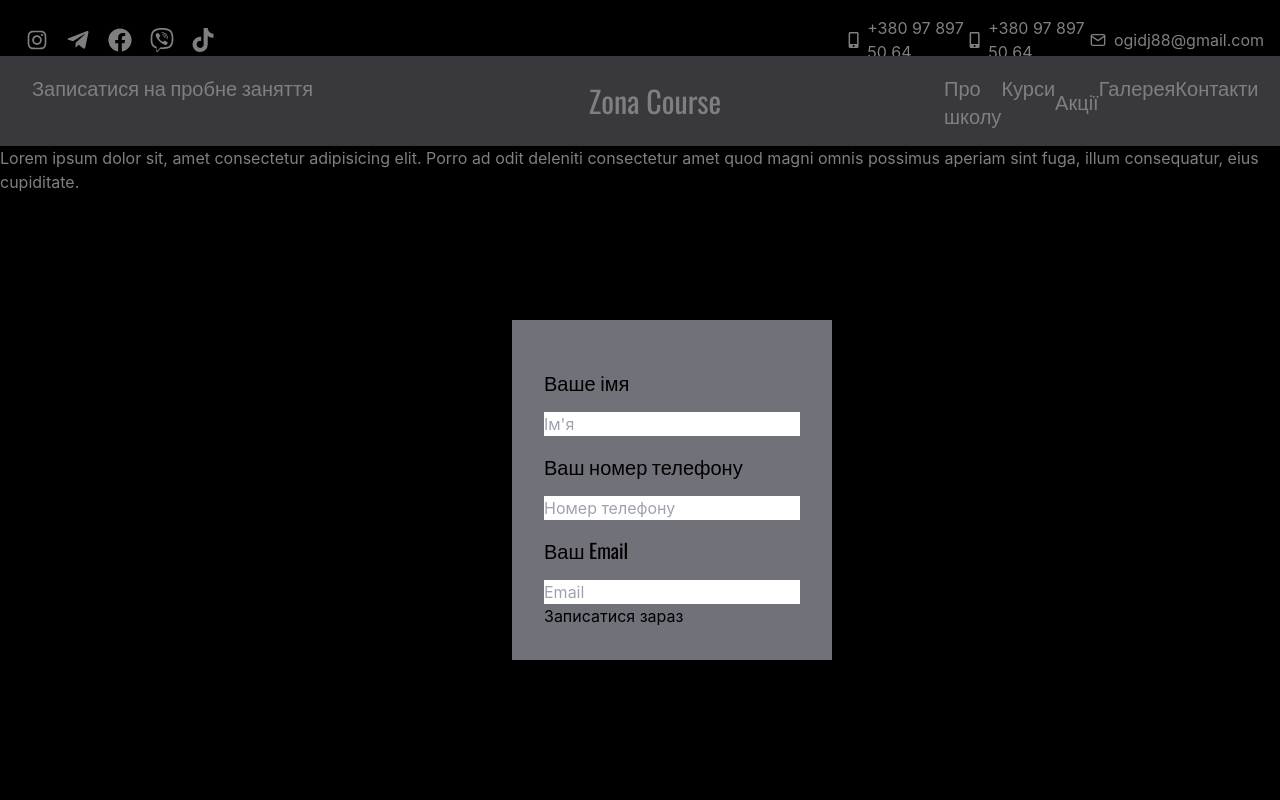
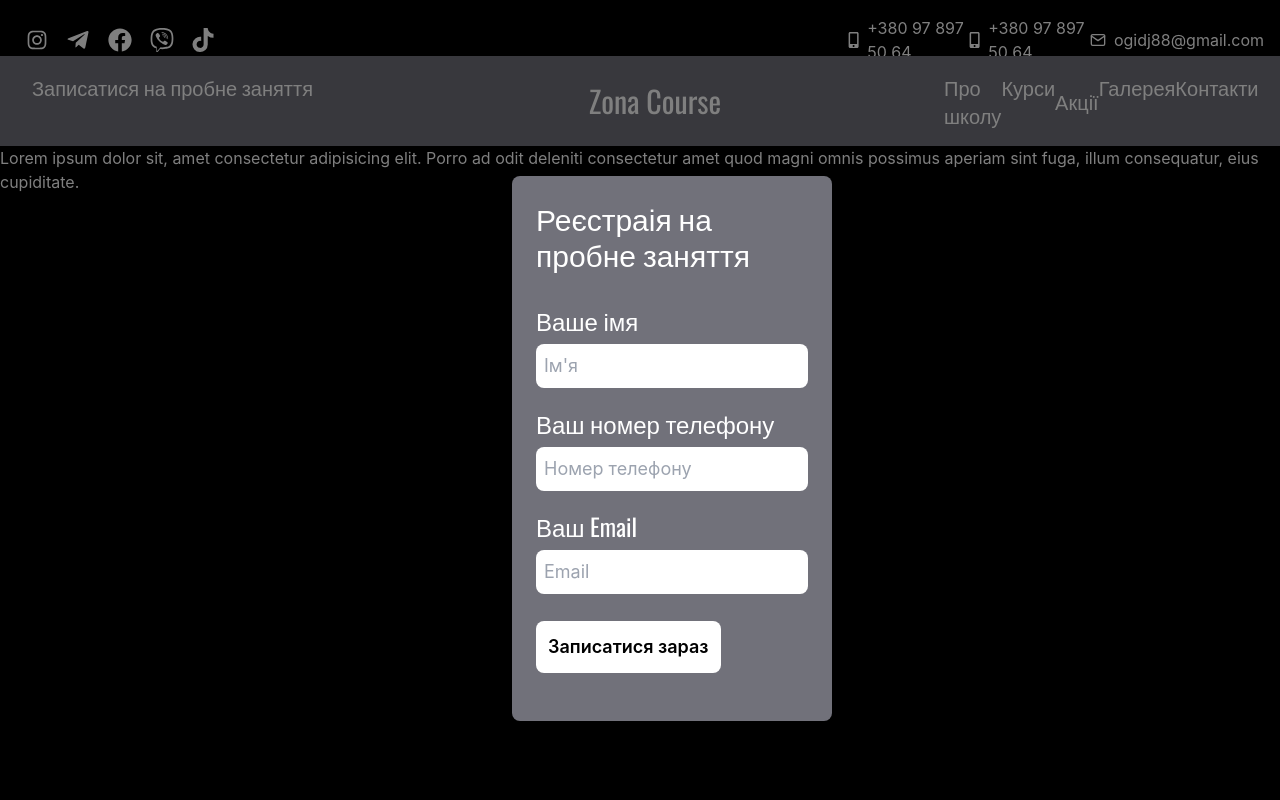
Before and after one commit to VladyslavMazurets/zona_course, a React (Create React App) app: page / in a window 1280 px wide. Both pictures are taken after a click on the button "Записатися на пробне заняття". Shown: the top 800 px of the page. Built offline with nearby package versions, Linux system fonts and the light colour scheme.

Commit message:
added title and style for Registration

```diff
--- a/src/components/Navbar.jsx
+++ b/src/components/Navbar.jsx
@@ -4,16 +4,22 @@ import { Link } from 'react-router-dom';
 import TopBar from './TopBar';
 import Registration from './Registration';
 
-const NavBtn = 'transition delay-100 hover:text-orange-400';
+const NavBtn = 'transition delay-100 ease-linear hover:text-orange-400';
 
 function Navbar() {
   const [buttonClick, setButtonClick] = useState(false);
 
   return (
-    <div className="relative z-0">
+    <>
       <TopBar />
-      <div className="sticky top-0 flex items-center w-full h-[90px] bg-zinc-500 px-8">
-        <div className="flex justify-between w-full text-white text-xl font-medium font-oswald">
+      <div
+        className="sticky top-0 flex items-center w-full h-[90px]
+      bg-zinc-500 px-8"
+      >
+        <div
+          className="flex justify-between w-full text-white text-xl
+          font-medium	font-oswald"
+        >
           <div>
             <button
               type="button"
@@ -47,8 +53,8 @@ function Navbar() {
           </div>
         </div>
       </div>
-      {buttonClick && <Registration />}
-    </div>
+      {buttonClick && <Registration setButtonClick={setButtonClick} />}
+    </>
   );
 }
 
--- a/src/components/Registration.jsx
+++ b/src/components/Registration.jsx
@@ -1,25 +1,49 @@
 import React from 'react';
 
+import useClickOutside from '../hooks/useClickOutside';
+
 const Label = 'flex flex-col w-full';
-const Title = 'my-4 text-xl font-oswald';
+const Title = 'text-2xl font-oswald text-white';
+const Input = 'text-lg p-2 mt-2 rounded-lg';
 
-function Registration() {
+function Registration({ setButtonClick }) {
+  const domNode = useClickOutside(() => setButtonClick(false));
+
   return (
     <>
-      <div className="w-full h-screen bg-black fixed top-0 left-0 z-20 opacity-50 hidden sm:block" />
-      <div className="fixed top-[40%] left-[40%] w-1/4 h-max bg-zinc-500 z-30">
+      <div
+        ref={domNode}
+        className="w-full h-screen bg-black fixed top-0 left-0 z-20
+        opacity-50 hidden sm:block"
+      />
+      <div
+        className="fixed top-[22%] left-[40%] w-1/4 bg-zinc-500 z-30
+      rounded-lg"
+      >
+        <div className=" flex flex-col items-center w-full h-full p-6">
+          <p className="text-3xl text-white font-oswald ">
+            Реєстраія на пробне заняття
+          </p>
           <form
             onSubmit=""
-          className="flex flex-col h-full w-full items-start p-8"
+            className="flex flex-col h-[425px] w-full justify-between
+          items-start pt-8 pb-6"
           >
             <label htmlFor="name" className={Label}>
               <p className={Title}>Ваше імя</p>
-            <input id="name" type="text" placeholder="Ім'я" required />
+              <input
+                className={Input}
+                id="name"
+                type="text"
+                placeholder="Ім'я"
+                required
+              />
             </label>
 
             <label htmlFor="telNum" className={Label}>
               <p className={Title}>Ваш номер телефону</p>
               <input
+                className={Input}
                 id="telNum"
                 type="tel"
                 placeholder="Номер телефону"
@@ -29,10 +53,25 @@ function Registration() {
 
             <label htmlFor="email" className={Label}>
               <p className={Title}>Ваш Email</p>
-            <input id="email" type="email" placeholder="Email" required />
+              <input
+                className={Input}
+                id="email"
+                type="email"
+                placeholder="Email"
+                required
+              />
             </label>
-          <button type="submit"> Записатися зараз </button>
+
+            <button
+              type="submit"
+              className="transition delay-100 ease-linear p-3 rounded-lg
+              bg-white text-lg font-semibold mt-2
+              hover:text-white hover:bg-orange-500"
+            >
+              Записатися зараз
+            </button>
           </form>
+        </div>
       </div>
     </>
   );
--- a/src/components/TopBar.jsx
+++ b/src/components/TopBar.jsx
@@ -11,7 +11,7 @@ import {
 
 const IconsTel = 'mr-2';
 const TelBtn = 'flex items-center transition delay-100 hover:text-orange-600';
-const SocialBtn = 'transition delay-100 hover:text-orange-600';
+const SocialBtn = 'transition delay-100 ease-linear hover:text-orange-600';
 
 function TopBar() {
   return (
--- /dev/null
+++ b/src/hooks/useClickOutside.js
@@ -0,0 +1,23 @@
+import { useEffect, useRef } from 'react';
+
+const useClickOutside = (handler) => {
+  const domNode = useRef(null);
+
+  useEffect(() => {
+    const maybeHandler = ({ target }) => {
+      if (domNode.current.contains(target)) {
+        handler();
+      }
+    };
+
+    document.addEventListener('mousedown', maybeHandler);
+
+    return () => {
+      document.removeEventListener('mousedown', maybeHandler);
+    };
+  });
+
+  return domNode;
+};
+
+export default useClickOutside;
```
Also changed, not shown: .eslintrc.json. Lines whose indentation alone changed are shown as unchanged.
